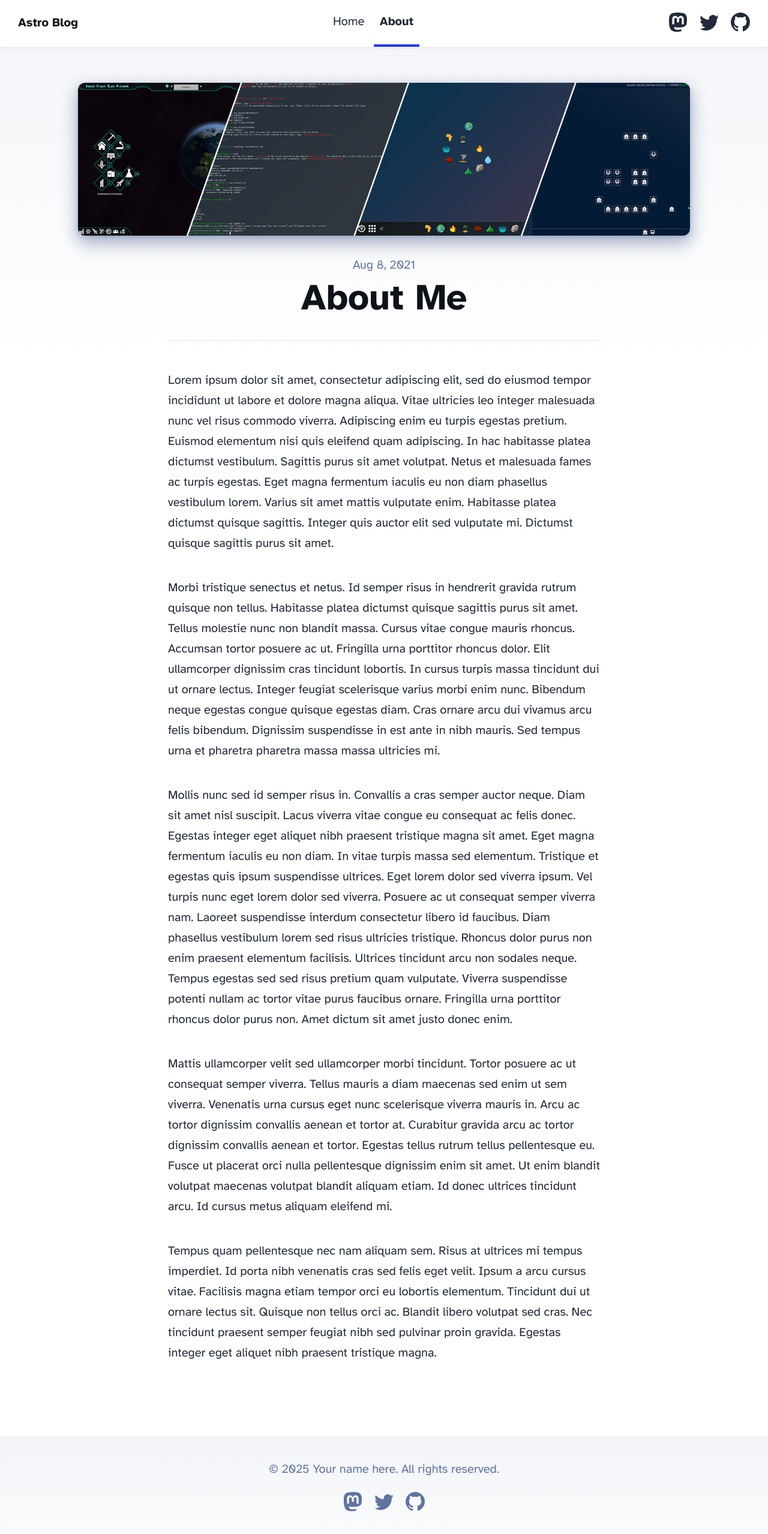
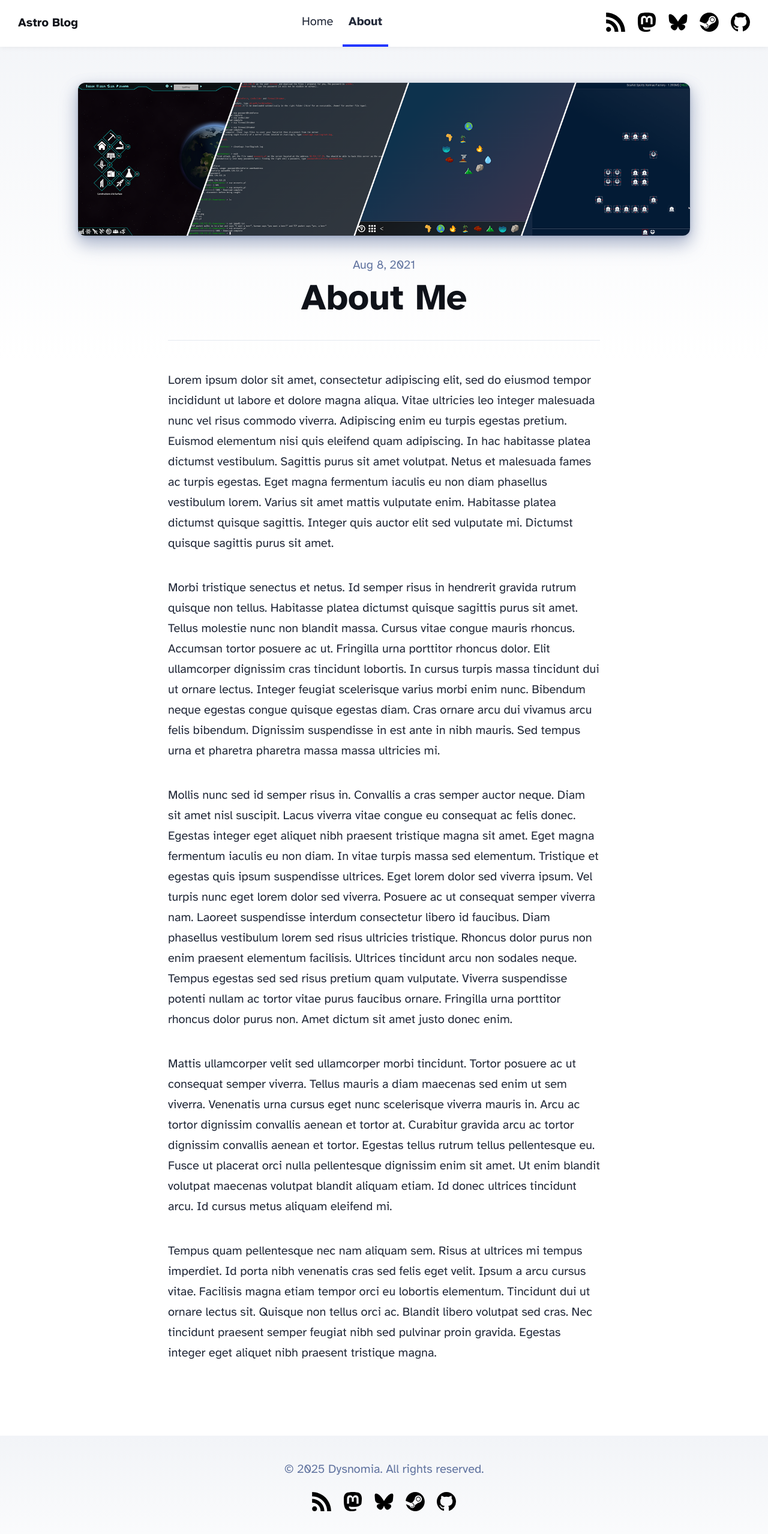
Before and after one commit to Dysnomia-Studio/devblog, an Astro site: page /about in a window 1280 px wide. Shown: the whole page at 60% size. Built offline with nearby package versions, Linux system fonts and the light colour scheme; Astro itself is replaced by a stand-in of ours.

Commit message:
Update socials

```diff
--- a/src/components/Footer.astro
+++ b/src/components/Footer.astro
@@ -3,36 +3,49 @@ const today = new Date();
 ---
 
 <footer>
-	&copy; {today.getFullYear()} Your name here. All rights reserved.
+	&copy; {today.getFullYear()} Dysnomia. All rights reserved.
 		<div class="social-links">
-		<a href="https://m.webtoo.ls/@astro" target="_blank">
-			<span class="sr-only">Follow Astro on Mastodon</span>
-			<svg
-				viewBox="0 0 16 16"
-				aria-hidden="true"
-				width="32"
-				height="32"
-				astro-icon="social/mastodon"
+			<a href="/rss.xml" target="_blank">
+				<span class="sr-only">RSS Feed</span>
+				<svg viewBox="-28.364 -29.444 42.324 42.822" aria-hidden="true" width="32" height="32"
 					><path
-					fill="currentColor"
+						fill="black"
+						d="M-17.392 7.875c0 3.025-2.46 5.485-5.486 5.485s-5.486-2.46-5.486-5.485c0-3.026 2.46-5.486 5.486-5.486s5.486 2.461 5.486 5.486zm31.351 5.486C14.042.744 8.208-11.757-1.567-19.736c-7.447-6.217-17.089-9.741-26.797-9.708v9.792C-16.877-19.785-5.556-13.535.344-3.66a32.782 32.782 0 0 1 4.788 17.004h8.827v.017zm-14.96 0C-.952 5.249-4.808-2.73-11.108-7.817c-4.821-3.956-11.021-6.184-17.255-6.15v8.245c6.782-.083 13.432 3.807 16.673 9.774a19.296 19.296 0 0 1 2.411 9.326h8.278v-.017z"
+					></path></svg
+				>
+			</a>
+			<a href="https://mastodon.gamedev.place/@Elanis" target="_blank">
+				<span class="sr-only">Follow me on Mastodon</span>
+				<svg viewBox="0 0 16 16" aria-hidden="true" width="32" height="32"
+					><path
+						fill="black"
 						d="M11.19 12.195c2.016-.24 3.77-1.475 3.99-2.603.348-1.778.32-4.339.32-4.339 0-3.47-2.286-4.488-2.286-4.488C12.062.238 10.083.017 8.027 0h-.05C5.92.017 3.942.238 2.79.765c0 0-2.285 1.017-2.285 4.488l-.002.662c-.004.64-.007 1.35.011 2.091.083 3.394.626 6.74 3.78 7.57 1.454.383 2.703.463 3.709.408 1.823-.1 2.847-.647 2.847-.647l-.06-1.317s-1.303.41-2.767.36c-1.45-.05-2.98-.156-3.215-1.928a3.614 3.614 0 0 1-.033-.496s1.424.346 3.228.428c1.103.05 2.137-.064 3.188-.189zm1.613-2.47H11.13v-4.08c0-.859-.364-1.295-1.091-1.295-.804 0-1.207.517-1.207 1.541v2.233H7.168V5.89c0-1.024-.403-1.541-1.207-1.541-.727 0-1.091.436-1.091 1.296v4.079H3.197V5.522c0-.859.22-1.541.66-2.046.456-.505 1.052-.764 1.793-.764.856 0 1.504.328 1.933.983L8 4.39l.417-.695c.429-.655 1.077-.983 1.934-.983.74 0 1.336.259 1.791.764.442.505.661 1.187.661 2.046v4.203z"
 					></path></svg
 				>
 			</a>
-		<a href="https://twitter.com/astrodotbuild" target="_blank">
-			<span class="sr-only">Follow Astro on Twitter</span>
-			<svg viewBox="0 0 16 16" aria-hidden="true" width="32" height="32" astro-icon="social/twitter"
+			<a href="https://bsky.app/profile/elanis.eu" target="_blank">
+				<span class="sr-only">Follow me on Bluesky</span>
+				<svg viewBox="0 0 600 530" aria-hidden="true" width="32" height="32"
 					><path
-					fill="currentColor"
-					d="M5.026 15c6.038 0 9.341-5.003 9.341-9.334 0-.14 0-.282-.006-.422A6.685 6.685 0 0 0 16 3.542a6.658 6.658 0 0 1-1.889.518 3.301 3.301 0 0 0 1.447-1.817 6.533 6.533 0 0 1-2.087.793A3.286 3.286 0 0 0 7.875 6.03a9.325 9.325 0 0 1-6.767-3.429 3.289 3.289 0 0 0 1.018 4.382A3.323 3.323 0 0 1 .64 6.575v.045a3.288 3.288 0 0 0 2.632 3.218 3.203 3.203 0 0 1-.865.115 3.23 3.23 0 0 1-.614-.057 3.283 3.283 0 0 0 3.067 2.277A6.588 6.588 0 0 1 .78 13.58a6.32 6.32 0 0 1-.78-.045A9.344 9.344 0 0 0 5.026 15z"
-				></path></svg
+						fill="black"
+						d="m135.72 44.03c66.496 49.921 138.02 151.14 164.28 205.46 26.262-54.316 97.782-155.54 164.28-205.46 47.98-36.021 125.72-63.892 125.72 24.795 0 17.712-10.155 148.79-16.111 170.07-20.703 73.984-96.144 92.854-163.25 81.433 117.3 19.964 147.14 86.092 82.697 152.22-122.39 125.59-175.91-31.511-189.63-71.766-2.514-7.3797-3.6904-10.832-3.7077-7.8964-0.0174-2.9357-1.1937 0.51669-3.7077 7.8964-13.714 40.255-67.233 197.36-189.63 71.766-64.444-66.128-34.605-132.26 82.697-152.22-67.108 11.421-142.55-7.4491-163.25-81.433-5.9562-21.282-16.111-152.36-16.111-170.07 0-88.687 77.742-60.816 125.72-24.795z"
+					/></svg
 				>
 			</a>
-		<a href="https://github.com/withastro/astro" target="_blank">
-			<span class="sr-only">Go to Astro's GitHub repo</span>
-			<svg viewBox="0 0 16 16" aria-hidden="true" width="32" height="32" astro-icon="social/github"
+			<a href="https://store.steampowered.com/developer/dysnomia" target="_blank">
+				<span class="sr-only">Follow me on Steam</span>
+				<svg viewBox="0 0 256 259" aria-hidden="true" width="32" height="32"
 					><path
-					fill="currentColor"
+						fill="black"
+						d="M127.779 0C60.42 0 5.24 52.412 0 119.014l68.724 28.674a35.812 35.812 0 0 1 20.426-6.366c.682 0 1.356.019 2.02.056l30.566-44.71v-.626c0-26.903 21.69-48.796 48.353-48.796 26.662 0 48.352 21.893 48.352 48.796 0 26.902-21.69 48.804-48.352 48.804-.37 0-.73-.009-1.098-.018l-43.593 31.377c.028.582.046 1.163.046 1.735 0 20.204-16.283 36.636-36.294 36.636-17.566 0-32.263-12.658-35.584-29.412L4.41 164.654c15.223 54.313 64.673 94.132 123.369 94.132 70.818 0 128.221-57.938 128.221-129.393C256 57.93 198.597 0 127.779 0zM80.352 196.332l-15.749-6.568c2.787 5.867 7.621 10.775 14.033 13.47 13.857 5.83 29.836-.803 35.612-14.799a27.555 27.555 0 0 0 .046-21.035c-2.768-6.79-7.999-12.086-14.706-14.909-6.67-2.795-13.811-2.694-20.085-.304l16.275 6.79c10.222 4.3 15.056 16.145 10.794 26.46-4.253 10.314-15.998 15.195-26.22 10.895zm121.957-100.29c0-17.925-14.457-32.52-32.217-32.52-17.769 0-32.226 14.595-32.226 32.52 0 17.926 14.457 32.512 32.226 32.512 17.76 0 32.217-14.586 32.217-32.512zm-56.37-.055c0-13.488 10.84-24.42 24.2-24.42 13.368 0 24.208 10.932 24.208 24.42 0 13.488-10.84 24.421-24.209 24.421-13.359 0-24.2-10.933-24.2-24.42z"
+					/></svg
+				>
+			</a>
+			<a href="https://github.com/Dysnomia-Studio/" target="_blank">
+				<span class="sr-only">My GitHub organization</span>
+				<svg viewBox="0 0 16 16" aria-hidden="true" width="32" height="32"
+					><path
+						fill="black"
 						d="M8 0C3.58 0 0 3.58 0 8c0 3.54 2.29 6.53 5.47 7.59.4.07.55-.17.55-.38 0-.19-.01-.82-.01-1.49-2.01.37-2.53-.49-2.69-.94-.09-.23-.48-.94-.82-1.13-.28-.15-.68-.52-.01-.53.63-.01 1.08.58 1.23.82.72 1.21 1.87.87 2.33.66.07-.52.28-.87.51-1.07-1.78-.2-3.64-.89-3.64-3.95 0-.87.31-1.59.82-2.15-.08-.2-.36-1.02.08-2.12 0 0 .67-.21 2.2.82.64-.18 1.32-.27 2-.27.68 0 1.36.09 2 .27 1.53-1.04 2.2-.82 2.2-.82.44 1.1.16 1.92.08 2.12.51.56.82 1.27.82 2.15 0 3.07-1.87 3.75-3.65 3.95.29.25.54.73.54 1.48 0 1.07-.01 1.93-.01 2.2 0 .21.15.46.55.38A8.012 8.012 0 0 0 16 8c0-4.42-3.58-8-8-8z"
 					></path></svg
 				>
--- a/src/components/Header.astro
+++ b/src/components/Header.astro
@@ -11,29 +11,47 @@ import { SITE_TITLE } from '../consts';
 			<HeaderLink href="/about">About</HeaderLink>
 		</div>
 		<div class="social-links">
-			<a href="https://m.webtoo.ls/@astro" target="_blank">
-				<span class="sr-only">Follow Astro on Mastodon</span>
+			<a href="/rss.xml" target="_blank">
+				<span class="sr-only">RSS Feed</span>
+				<svg viewBox="-28.364 -29.444 42.324 42.822" aria-hidden="true" width="32" height="32"
+					><path
+						fill="black"
+						d="M-17.392 7.875c0 3.025-2.46 5.485-5.486 5.485s-5.486-2.46-5.486-5.485c0-3.026 2.46-5.486 5.486-5.486s5.486 2.461 5.486 5.486zm31.351 5.486C14.042.744 8.208-11.757-1.567-19.736c-7.447-6.217-17.089-9.741-26.797-9.708v9.792C-16.877-19.785-5.556-13.535.344-3.66a32.782 32.782 0 0 1 4.788 17.004h8.827v.017zm-14.96 0C-.952 5.249-4.808-2.73-11.108-7.817c-4.821-3.956-11.021-6.184-17.255-6.15v8.245c6.782-.083 13.432 3.807 16.673 9.774a19.296 19.296 0 0 1 2.411 9.326h8.278v-.017z"
+					></path></svg
+				>
+			</a>
+			<a href="https://mastodon.gamedev.place/@Elanis" target="_blank">
+				<span class="sr-only">Follow me on Mastodon</span>
 				<svg viewBox="0 0 16 16" aria-hidden="true" width="32" height="32"
 					><path
-						fill="currentColor"
+						fill="black"
 						d="M11.19 12.195c2.016-.24 3.77-1.475 3.99-2.603.348-1.778.32-4.339.32-4.339 0-3.47-2.286-4.488-2.286-4.488C12.062.238 10.083.017 8.027 0h-.05C5.92.017 3.942.238 2.79.765c0 0-2.285 1.017-2.285 4.488l-.002.662c-.004.64-.007 1.35.011 2.091.083 3.394.626 6.74 3.78 7.57 1.454.383 2.703.463 3.709.408 1.823-.1 2.847-.647 2.847-.647l-.06-1.317s-1.303.41-2.767.36c-1.45-.05-2.98-.156-3.215-1.928a3.614 3.614 0 0 1-.033-.496s1.424.346 3.228.428c1.103.05 2.137-.064 3.188-.189zm1.613-2.47H11.13v-4.08c0-.859-.364-1.295-1.091-1.295-.804 0-1.207.517-1.207 1.541v2.233H7.168V5.89c0-1.024-.403-1.541-1.207-1.541-.727 0-1.091.436-1.091 1.296v4.079H3.197V5.522c0-.859.22-1.541.66-2.046.456-.505 1.052-.764 1.793-.764.856 0 1.504.328 1.933.983L8 4.39l.417-.695c.429-.655 1.077-.983 1.934-.983.74 0 1.336.259 1.791.764.442.505.661 1.187.661 2.046v4.203z"
 					></path></svg
 				>
 			</a>
-			<a href="https://twitter.com/astrodotbuild" target="_blank">
-				<span class="sr-only">Follow Astro on Twitter</span>
+			<a href="https://bsky.app/profile/elanis.eu" target="_blank">
+				<span class="sr-only">Follow me on Bluesky</span>
+				<svg viewBox="0 0 600 530" aria-hidden="true" width="32" height="32"
+					><path
+						fill="black"
+						d="m135.72 44.03c66.496 49.921 138.02 151.14 164.28 205.46 26.262-54.316 97.782-155.54 164.28-205.46 47.98-36.021 125.72-63.892 125.72 24.795 0 17.712-10.155 148.79-16.111 170.07-20.703 73.984-96.144 92.854-163.25 81.433 117.3 19.964 147.14 86.092 82.697 152.22-122.39 125.59-175.91-31.511-189.63-71.766-2.514-7.3797-3.6904-10.832-3.7077-7.8964-0.0174-2.9357-1.1937 0.51669-3.7077 7.8964-13.714 40.255-67.233 197.36-189.63 71.766-64.444-66.128-34.605-132.26 82.697-152.22-67.108 11.421-142.55-7.4491-163.25-81.433-5.9562-21.282-16.111-152.36-16.111-170.07 0-88.687 77.742-60.816 125.72-24.795z"
+					/></svg
+				>
+			</a>
+			<a href="https://store.steampowered.com/developer/dysnomia" target="_blank">
+				<span class="sr-only">Follow me on Steam</span>
+				<svg viewBox="0 0 256 259" aria-hidden="true" width="32" height="32"
+					><path
+						fill="black"
+						d="M127.779 0C60.42 0 5.24 52.412 0 119.014l68.724 28.674a35.812 35.812 0 0 1 20.426-6.366c.682 0 1.356.019 2.02.056l30.566-44.71v-.626c0-26.903 21.69-48.796 48.353-48.796 26.662 0 48.352 21.893 48.352 48.796 0 26.902-21.69 48.804-48.352 48.804-.37 0-.73-.009-1.098-.018l-43.593 31.377c.028.582.046 1.163.046 1.735 0 20.204-16.283 36.636-36.294 36.636-17.566 0-32.263-12.658-35.584-29.412L4.41 164.654c15.223 54.313 64.673 94.132 123.369 94.132 70.818 0 128.221-57.938 128.221-129.393C256 57.93 198.597 0 127.779 0zM80.352 196.332l-15.749-6.568c2.787 5.867 7.621 10.775 14.033 13.47 13.857 5.83 29.836-.803 35.612-14.799a27.555 27.555 0 0 0 .046-21.035c-2.768-6.79-7.999-12.086-14.706-14.909-6.67-2.795-13.811-2.694-20.085-.304l16.275 6.79c10.222 4.3 15.056 16.145 10.794 26.46-4.253 10.314-15.998 15.195-26.22 10.895zm121.957-100.29c0-17.925-14.457-32.52-32.217-32.52-17.769 0-32.226 14.595-32.226 32.52 0 17.926 14.457 32.512 32.226 32.512 17.76 0 32.217-14.586 32.217-32.512zm-56.37-.055c0-13.488 10.84-24.42 24.2-24.42 13.368 0 24.208 10.932 24.208 24.42 0 13.488-10.84 24.421-24.209 24.421-13.359 0-24.2-10.933-24.2-24.42z"
+					/></svg
+				>
+			</a>
+			<a href="https://github.com/Dysnomia-Studio/" target="_blank">
+				<span class="sr-only">My GitHub organization</span>
 				<svg viewBox="0 0 16 16" aria-hidden="true" width="32" height="32"
 					><path
-						fill="currentColor"
-						d="M5.026 15c6.038 0 9.341-5.003 9.341-9.334 0-.14 0-.282-.006-.422A6.685 6.685 0 0 0 16 3.542a6.658 6.658 0 0 1-1.889.518 3.301 3.301 0 0 0 1.447-1.817 6.533 6.533 0 0 1-2.087.793A3.286 3.286 0 0 0 7.875 6.03a9.325 9.325 0 0 1-6.767-3.429 3.289 3.289 0 0 0 1.018 4.382A3.323 3.323 0 0 1 .64 6.575v.045a3.288 3.288 0 0 0 2.632 3.218 3.203 3.203 0 0 1-.865.115 3.23 3.23 0 0 1-.614-.057 3.283 3.283 0 0 0 3.067 2.277A6.588 6.588 0 0 1 .78 13.58a6.32 6.32 0 0 1-.78-.045A9.344 9.344 0 0 0 5.026 15z"
-					></path></svg
-				>
-			</a>
-			<a href="https://github.com/withastro/astro" target="_blank">
-				<span class="sr-only">Go to Astro's GitHub repo</span>
-				<svg viewBox="0 0 16 16" aria-hidden="true" width="32" height="32"
-					><path
-						fill="currentColor"
+						fill="black"
 						d="M8 0C3.58 0 0 3.58 0 8c0 3.54 2.29 6.53 5.47 7.59.4.07.55-.17.55-.38 0-.19-.01-.82-.01-1.49-2.01.37-2.53-.49-2.69-.94-.09-.23-.48-.94-.82-1.13-.28-.15-.68-.52-.01-.53.63-.01 1.08.58 1.23.82.72 1.21 1.87.87 2.33.66.07-.52.28-.87.51-1.07-1.78-.2-3.64-.89-3.64-3.95 0-.87.31-1.59.82-2.15-.08-.2-.36-1.02.08-2.12 0 0 .67-.21 2.2.82.64-.18 1.32-.27 2-.27.68 0 1.36.09 2 .27 1.53-1.04 2.2-.82 2.2-.82.44 1.1.16 1.92.08 2.12.51.56.82 1.27.82 2.15 0 3.07-1.87 3.75-3.65 3.95.29.25.54.73.54 1.48 0 1.07-.01 1.93-.01 2.2 0 .21.15.46.55.38A8.012 8.012 0 0 0 16 8c0-4.42-3.58-8-8-8z"
 					></path></svg
 				>
```
Lines whose indentation alone changed are shown as unchanged.
